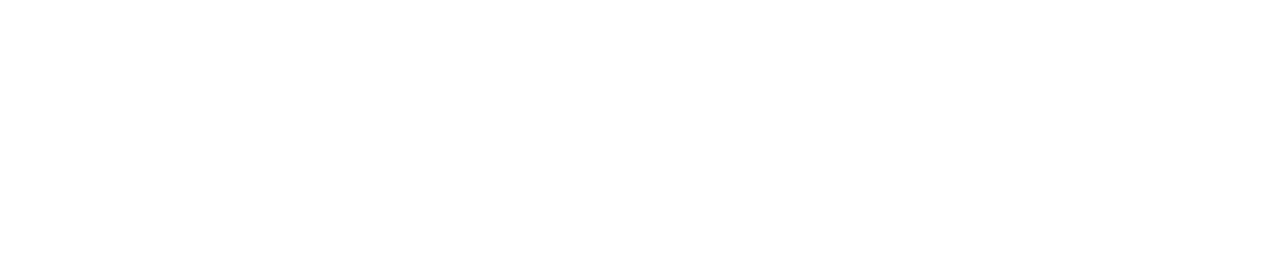
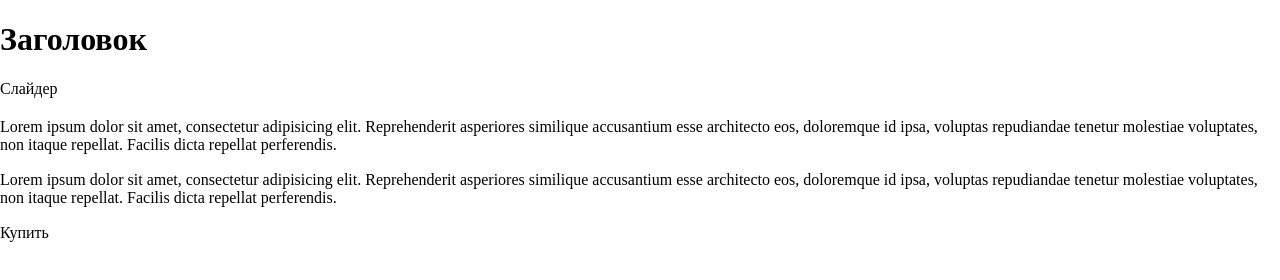
Before and after one commit to kry4a/test, a website: page src/pug/index.pug in a window 1280 px wide. Drawn offline with nearby package versions, Linux system fonts and the light colour scheme; files that its build step writes are made by us from their sources.

Commit message:
initial html

```diff
--- a/src/pug/includes/head.pug
+++ b/src/pug/includes/head.pug
@@ -6,5 +6,7 @@ head
   <meta name="format-detection" content="telephone=no">
   <meta name="viewport" content="width=device-width, initial-scale=1.0">
   <title>Test</title>
+
+  <link href="https://fonts.googleapis.com/css?family=Exo+2:400,500,700,900&amp;subset=cyrillic" rel="stylesheet">
   <link rel="stylesheet" href="./css/libs.min.css">
   <link rel="stylesheet" href="./css/bundle.css">
--- a/src/pug/index.pug
+++ b/src/pug/index.pug
@@ -1,3 +1,15 @@
 include includes/mixins.pug
 include includes/head.pug
   body
+    main
+      section.section
+        .product
+          h1.product__title Заголовок
+          .product__slider.slider
+            p Слайдер
+          .product__desc
+            h2.product__subtitle
+            p.product__text Lorem ipsum dolor sit amet, consectetur adipisicing elit. Reprehenderit asperiores similique accusantium esse architecto eos, doloremque id ipsa, voluptas repudiandae tenetur molestiae voluptates, non itaque repellat. Facilis dicta repellat perferendis.
+            p.product__text Lorem ipsum dolor sit amet, consectetur adipisicing elit. Reprehenderit asperiores similique accusantium esse architecto eos, doloremque id ipsa, voluptas repudiandae tenetur molestiae voluptates, non itaque repellat. Facilis dicta repellat perferendis.
+          .product__buttons
+            a.btn Купить
```
Also changed, not shown: 1 other file.
